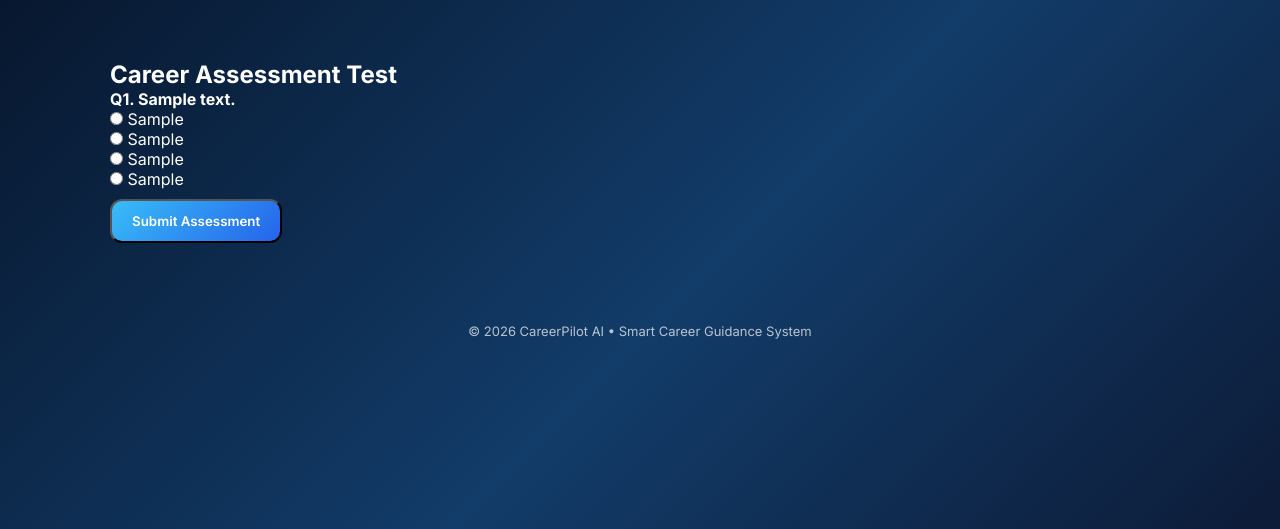
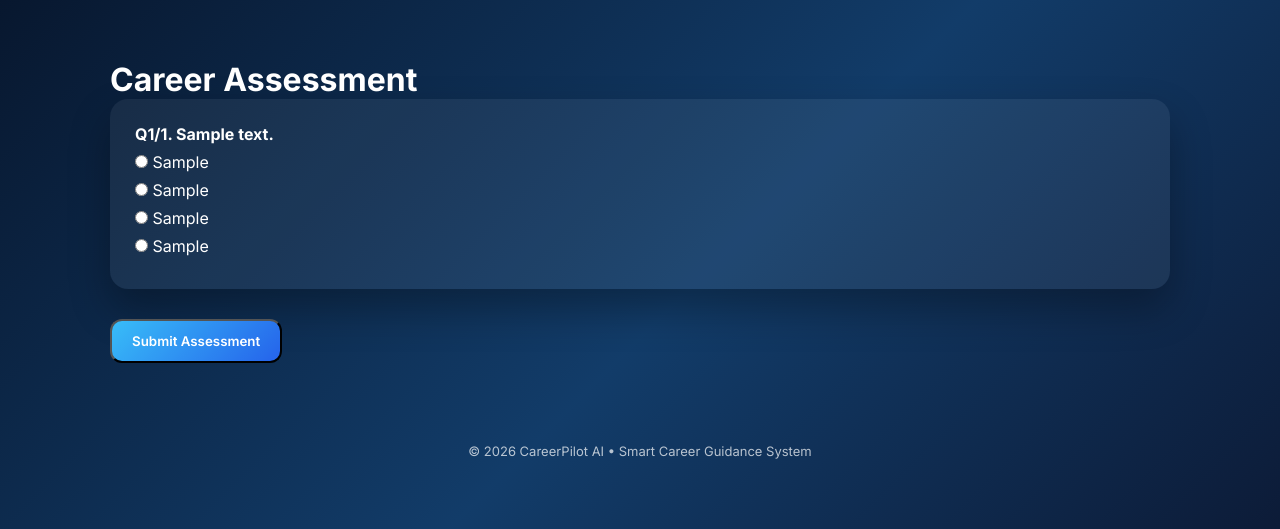
Before and after one commit to nilamtandel-spec/ai-career-guidance, a Python web app: template templates/assessment.html in a window 1280 px wide. Shown: the part 61-590 px from the top of the page. Run offline with Jinja, Linux system fonts and the light colour scheme; the template is opened without the code that fills it: most values are stand-ins (such as "Sample title", 1, 10 or a date in 2020).

Commit message:
Update assessment.html

```diff
--- a/templates/assessment.html
+++ b/templates/assessment.html
@@ -2,21 +2,40 @@
 {% block title %}Assessment{% endblock %}
 
 {% block content %}
-<div class="assessment-card">
-    <h2>Career Assessment Test</h2>
-    <form method="POST">
-        {% for question in questions %}
-            <div class="question-block">
-                <p><strong>Q{{ loop.index }}. {{ question.question_text }}</strong></p>
 
-                <label><input type="radio" name="question_{{ question.id }}" value="A" required> {{ question.option_a }}</label><br>
-                <label><input type="radio" name="question_{{ question.id }}" value="B" required> {{ question.option_b }}</label><br>
-                <label><input type="radio" name="question_{{ question.id }}" value="C" required> {{ question.option_c }}</label><br>
-                <label><input type="radio" name="question_{{ question.id }}" value="D" required> {{ question.option_d }}</label>
-            </div>
-        {% endfor %}
+<h1>Career Assessment</h1>
 
-        <button type="submit" class="btn">Submit Assessment</button>
-    </form>
+<form method="POST">
+
+{% set total = questions|length %}
+
+{% for q in questions %}
+<div class="card question">
+
+<p><strong>Q{{ loop.index }}/{{ total }}. {{ q.question_text }}</strong></p>
+
+<label><input type="radio" name="question_{{ q.id }}" value="A" required> {{ q.option_a }}</label>
+<label><input type="radio" name="question_{{ q.id }}" value="B"> {{ q.option_b }}</label>
+<label><input type="radio" name="question_{{ q.id }}" value="C"> {{ q.option_c }}</label>
+<label><input type="radio" name="question_{{ q.id }}" value="D"> {{ q.option_d }}</label>
+
 </div>
+{% endfor %}
+
+<button class="btn">Submit Assessment</button>
+
+</form>
+
+<style>
+.question{
+margin-bottom:20px;
+}
+
+label{
+display:block;
+margin:8px 0;
+cursor:pointer;
+}
+</style>
+
 {% endblock %}
```
